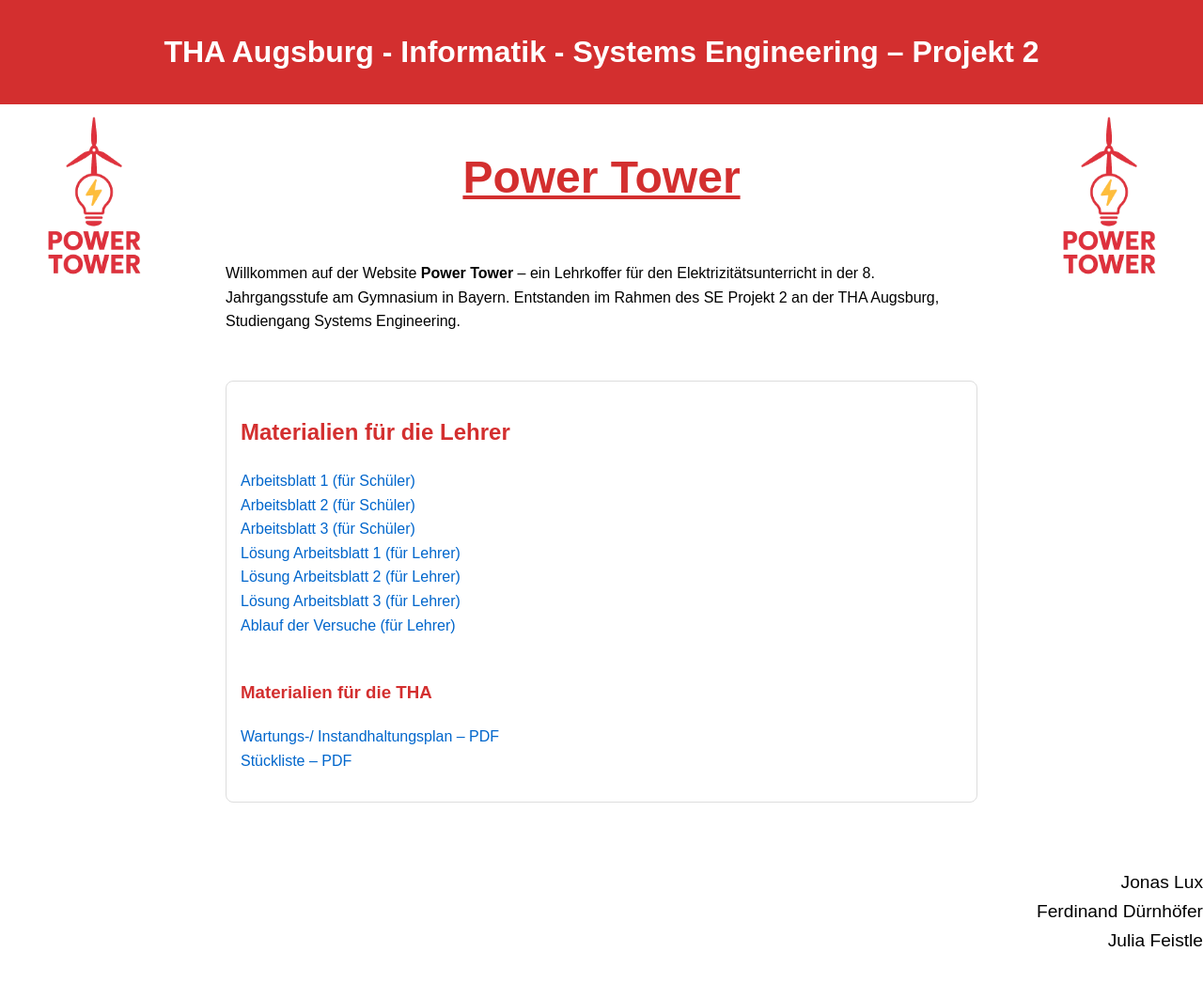
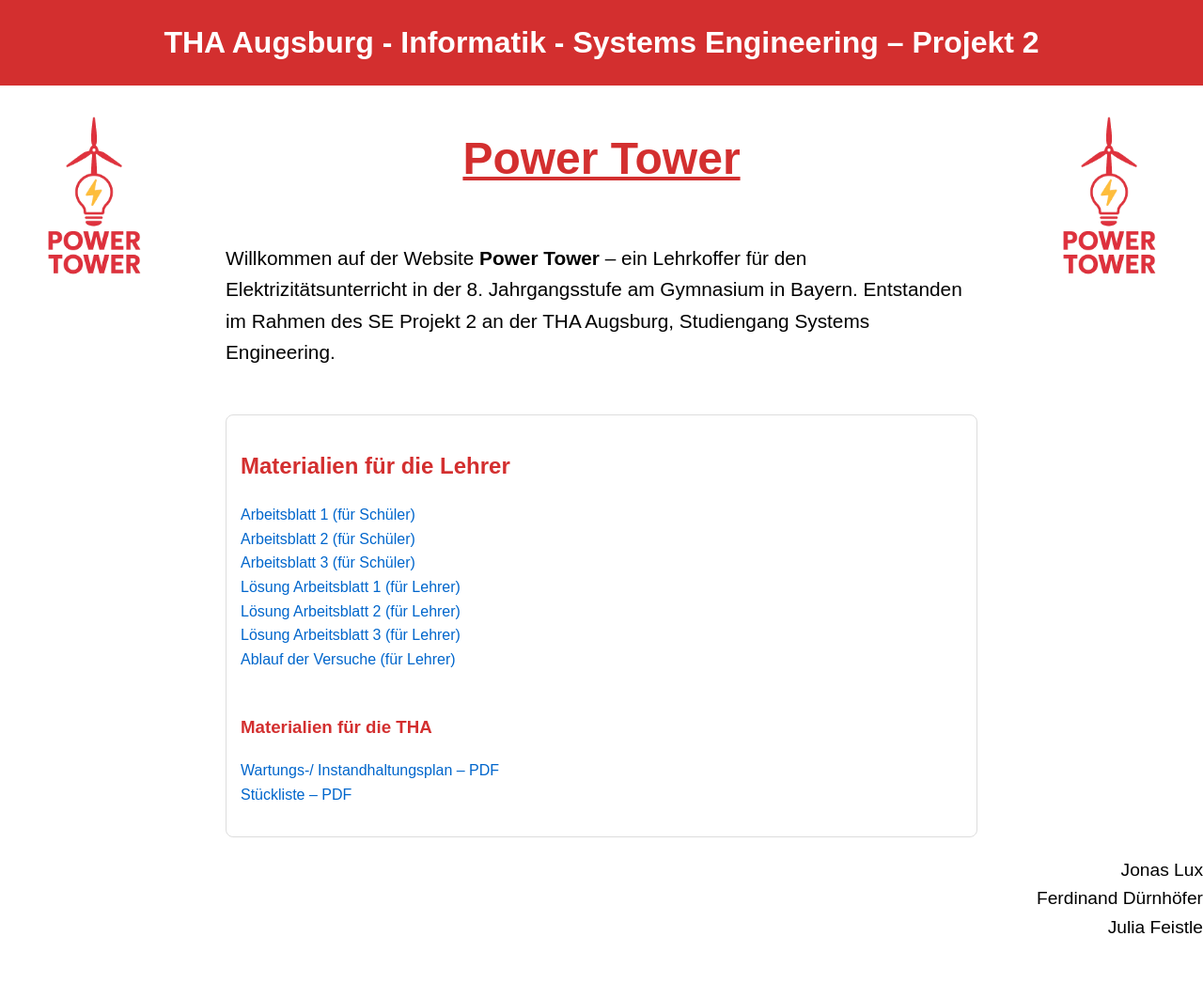
Before and after one commit to jonas-lux/Power-Tower-Website, a plain HTML site: page index.html in a window 1280 px wide. Shown: the whole page at 94% size. After the commit the page ends 1003 px from the top, so only its background shows below. Drawn offline with Linux system fonts and the light colour scheme.

Commit message:
Update index.html

```diff
--- a/index.html
+++ b/index.html
@@ -19,7 +19,7 @@
         header {
             background-color: #d32f2f;
             color: white;
-            padding: 30px;
+            padding: 20px;
             text-align: center;
         }
         header h1 {
@@ -53,7 +53,7 @@
             width: 100%;
         }
         .welcome-text {
-            font-size: 1em;
+            font-size: 1.3em;
             margin-bottom: 50px;
         }
         h2, h3 {
@@ -83,9 +83,9 @@
             font-size: 1.2em;
             color: #000;
             text-align: right;
-            margin-top: 50px;
-            margin-bottom: 40px;
-            margin-bottom: 100px;
+            position: absolut;
+            right: 50px;
+            bottom: 150px;
 
         }
         @media (max-width: 600px) {
```
